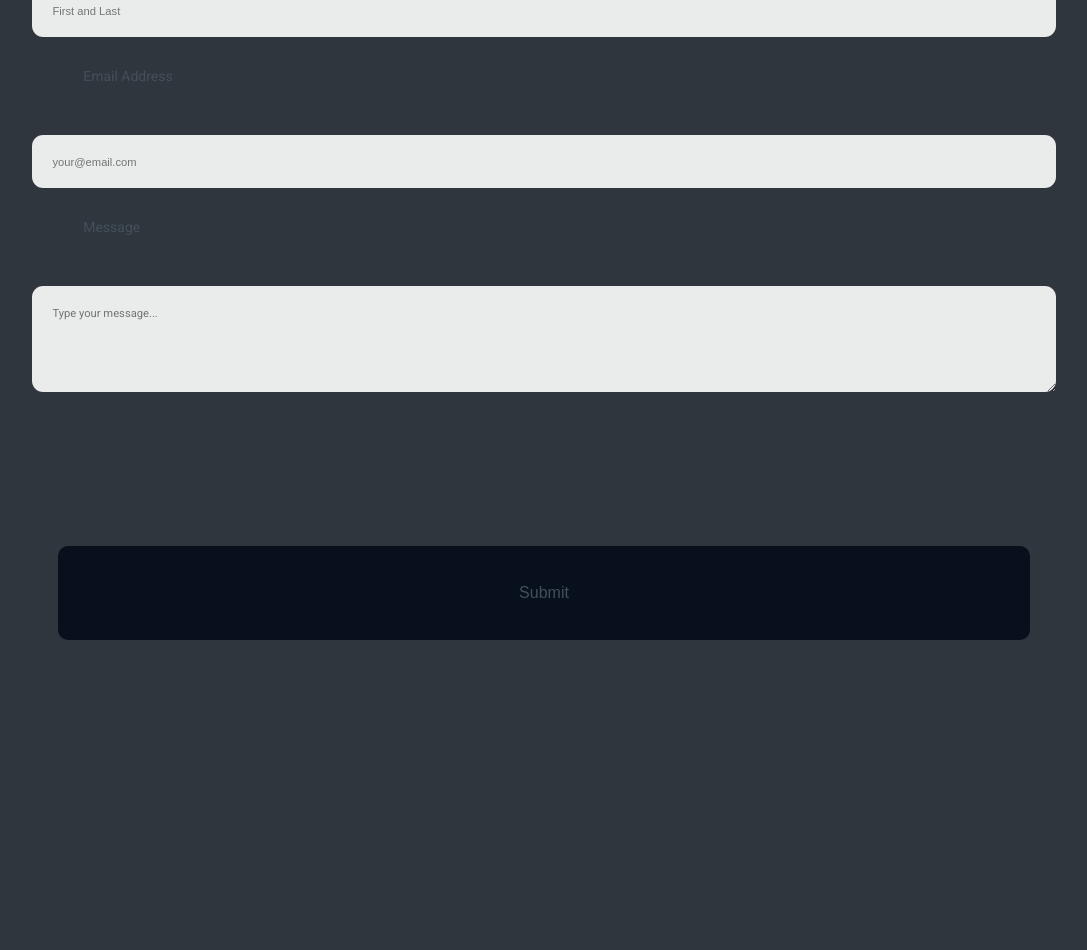
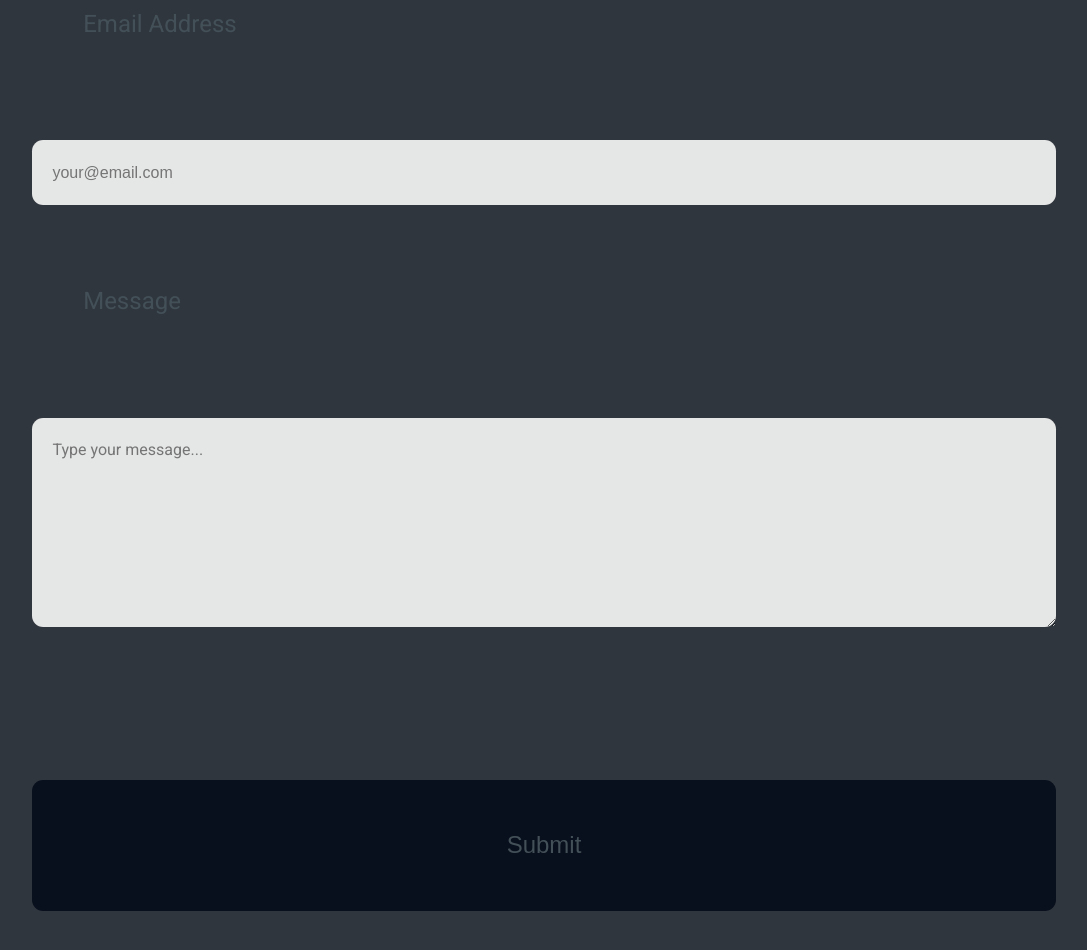
Before and after one commit to PiotrAdamowicz/nextJsBlog, a Next.js app: page /contact in a window 1280 px wide. Shown: the part 280-1230 px from the top of the page, without its empty margins (96-1183 px from the left). Before the commit the page ends 946 px from the top, so only its background shows below. Built offline with nearby package versions, Linux system fonts and the light colour scheme.

Commit message:
Contact-form styling

```diff
--- a/components/Contact.js
+++ b/components/Contact.js
@@ -1,9 +1,11 @@
-import { useForm } from "react-hook-form";
+import { useForm } from "@formspree/react";
 import styles from "../styles/contact-form.module.scss";
 
 const Contact = () => {
-  const { register, handleSubmit } = useForm();
-  const onSubmit = (data, e) => console.log(data, e);
+  const [state, handleSubmit] = useForm("{your-form-id}");
+  if (state.succeeded) {
+    return <div>Thank you for signing up!</div>;
+  }
 
   return (
     <>
@@ -13,10 +15,10 @@ const Contact = () => {
         id="fs-frm"
         name="simple-contact-htmlForm"
         acceptCharset="utf-8"
-        action="https://htmlFormspree.io/xwkrynje" // comentu/uncoment to hook up mailing service
+        action="https://htmlFormspree.io/xwkrynje" // comment/uncomment to hook up mailing service
         method="post"
       >
-        <fieldset className={styles.fieledset} id="fs-frm-inputs">
+        <fieldset className={styles.fieldset} id="fs-frm-inputs">
           <legend className={styles.legend}>
             If you want to contact me just fill up the form below and Submit:
           </legend>
@@ -68,6 +70,7 @@ const Contact = () => {
           className={`submitBtn ${styles.submitBtn} ${styles.input}`}
           type="submit"
           value="Submit"
+          disabled={state.submitting}
         />
       </form>
       <style jsx>{``}</style>
--- /dev/null
+++ b/components/ContactFrom.js
@@ -0,0 +1,60 @@
+import styles from "../styles/contact-form.module.scss";
+import { useForm, ValidationError } from "@formspree/react";
+
+function ContactForm() {
+  const [state, handleSubmit] = useForm("https://formspree.io/f/xwkrynje");
+  if (state.succeeded) {
+    return <p>Thanks for the message!</p>;
+  }
+  return (
+    <form
+      onSubmit={handleSubmit}
+      className={styles.contact_form}
+      acceptCharset="utf-8"
+      method="post"
+    >
+      <fieldset className={styles.fieldset}>
+        <legend className={styles.legend}>
+          If you want to contact me just fill up the form below and Submit:
+        </legend>
+        <label htmlFor="email" className={styles.label} htmlFor="email-address">
+          Email Address
+        </label>
+        <input
+          id="email"
+          type="email"
+          name="email"
+          className={styles.input}
+          placeholder="your@email.com"
+          required
+        />
+        <ValidationError prefix="Email" field="email" errors={state.errors} />
+        <label className={styles.label} htmlFor="message">
+          Message
+        </label>
+        <textarea
+          id="message"
+          name="message"
+          className={styles.message}
+          placeholder="Type your message..."
+          rows="7"
+          required
+        />
+        <ValidationError
+          prefix="Message"
+          field="message"
+          errors={state.errors}
+        />
+        <button
+          type="submit"
+          className={`submitBtn ${styles.submitBtn} `}
+          disabled={state.submitting}
+        >
+          Submit
+        </button>
+      </fieldset>
+    </form>
+  );
+}
+
+export default ContactForm;
--- a/package.json
+++ b/package.json
@@ -12,13 +12,13 @@
   "author": "",
   "license": "ISC",
   "dependencies": {
+    "@formspree/react": "^2.2.3",
     "@zeit/next-sass": "^1.0.1",
     "isomorphic-unfetch": "^3.0.0",
     "next": "^9.5.4",
     "next-images": "^1.4.1",
     "react": "^16.13.1",
     "react-dom": "^16.13.1",
-    "react-hook-form": "^5.7.2",
     "sass": "^1.32.0"
   },
   "devDependencies": {
--- a/pages/_app.js
+++ b/pages/_app.js
@@ -1,4 +1,10 @@
 import "../styles/styles.scss";
+import { FormspreeProvider } from "@formspree/react";
+
 export default function MyApp({ Component, pageProps }) {
-  return <Component {...pageProps} />;
+  return (
+    <FormspreeProvider project="{your-project-id}">
+      <Component {...pageProps} />
+    </FormspreeProvider>
+  );
 }
--- a/pages/contact.js
+++ b/pages/contact.js
@@ -1,9 +1,9 @@
-import Contact from "../components/Contact";
+import ContactForm from "../components/ContactFrom";
 
 const contact = () => {
   return (
     <>
-      <Contact></Contact>
+      <ContactForm></ContactForm>
       <style jsx>{``}</style>
     </>
   );
--- a/styles/contact-form.module.scss
+++ b/styles/contact-form.module.scss
@@ -4,50 +4,59 @@
   display: flex;
   flex-direction: column;
   justify-content: center;
-  .fieledset {
+  .fieldset {
     display: flex;
     flex-direction: column;
     border: none;
     margin: 10%;
     .legend {
-      padding: 0 $margin-bottom-2 $margin-bottom-5 $margin-bottom-2;
-      padding-bottom: $margin-bottom-5;
+      padding: $margin-bottom-5 $margin-bottom-3 $margin-bottom-8
+        $margin-bottom-3;
+
       color: $tx-l;
       text-align: justify;
       font-family: "Montserrat", sans-serif;
+      font-size: $tx-size01-5;
     }
     .label {
       color: $tx-m;
       padding-left: $margin-bottom-5;
-      padding-bottom: $margin-bottom-5;
+      padding-bottom: $margin-bottom-10;
+      font-size: $tx-size01-5;
     }
     .input {
-      margin-bottom: $margin-bottom-3;
+      margin-bottom: $margin-bottom-8;
       padding: $form-2;
       background-color: $tx-bg;
       border: none;
       border-radius: $brd-r-00-7;
       color: $tx-l;
-      font-size: $tx-size00-7;
+      line-height: $tx-size01-5;
+      font-size: $tx-size01-0;
     }
     .message {
       padding: $form-2;
       background-color: $tx-bg;
       font-family: "Roboto", sans-serif;
-      font-size: $tx-size00-7;
+      line-height: $tx-size01-5;
+      font-size: $tx-size01-0;
       color: $tx-l;
       border: none;
       border-radius: $brd-r-00-7;
     }
   }
   .submitBtn {
-    background-color: transparent;
-    margin: $margin-bottom-2 $margin-bottom-12;
-    padding: $margin-bottom-3 $margin-bottom-2;
+    margin: $margin-bottom-15 0;
+    padding: $margin-bottom-5 $margin-bottom-2;
     background-color: $bg;
     color: $tx-m;
-    font-size: $tx-size01-0;
+    font-size: $tx-size01-5;
     border: none;
-    border-radius: 10px;
+    border-radius: $brd-r-00-7;
+    cursor: pointer;
+    transition: linear 0.3s;
+    &:hover {
+      background-color: $bg-op7;
+    }
   }
 }
--- a/styles/variables.scss
+++ b/styles/variables.scss
@@ -1,4 +1,5 @@
 //Margin & Padding
+$margin-bottom-15: 15%;
 $margin-bottom-12: 12%;
 $margin-bottom-10: 10%;
 $margin-bottom-8: 8%;
@@ -10,19 +11,21 @@ $form-2: 2%;
 
 //Font-size
 $tx-size01-0: 1rem;
+$tx-size01-5: 1.5rem;
+$tx-size02-0: 2rem;
+$tx-size00-7: 0.7rem;
 $tx-size00-5: 0.5rem;
-$tx-size00-7: 0.7rem;
 
 //Border
 $brd-r-00-2: 0.2rem;
-// $brd-r-00-5: 0.5rem;
+$brd-r-00-5: 0.5rem;
 $brd-r-00-7: 0.7rem;
 
 //Color Pallet
 $tx-s: rgb(200, 201, 204);
 $tx-m: rgb(67, 80, 88);
 $tx-l: rgba(121, 138, 141, 1);
-$tx-bg: rgba(245, 245, 245, 0.95);
+$tx-bg: rgba(240, 240, 240, 0.95);
 $bg: rgba(8, 15, 29, 1);
 $bg-op2: rgba(8, 15, 29, 0.2);
 $bg-op3: rgba(8, 15, 29, 0.25);
```
Also changed, not shown: formspree.json (added, +8 -0 lines), 1 other file (tests, documents, lock files or other folders).
